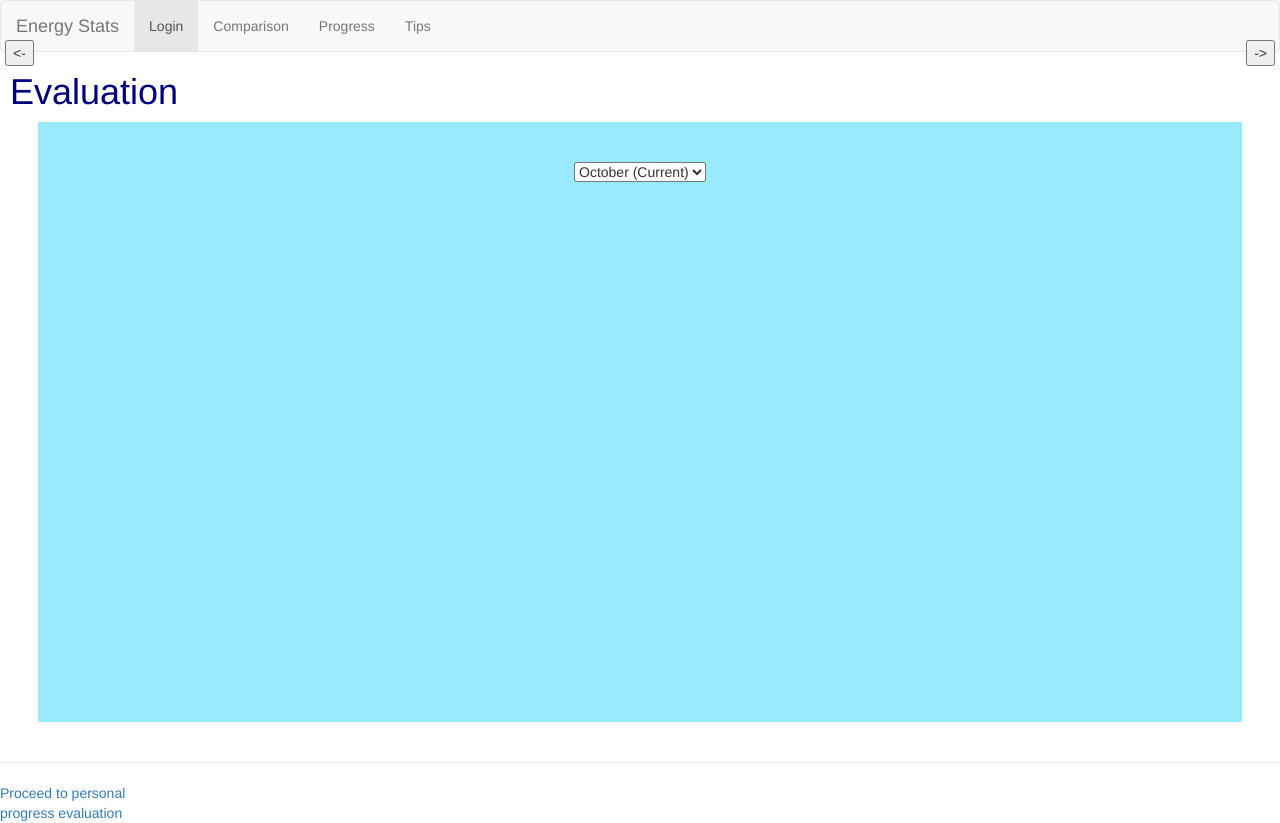
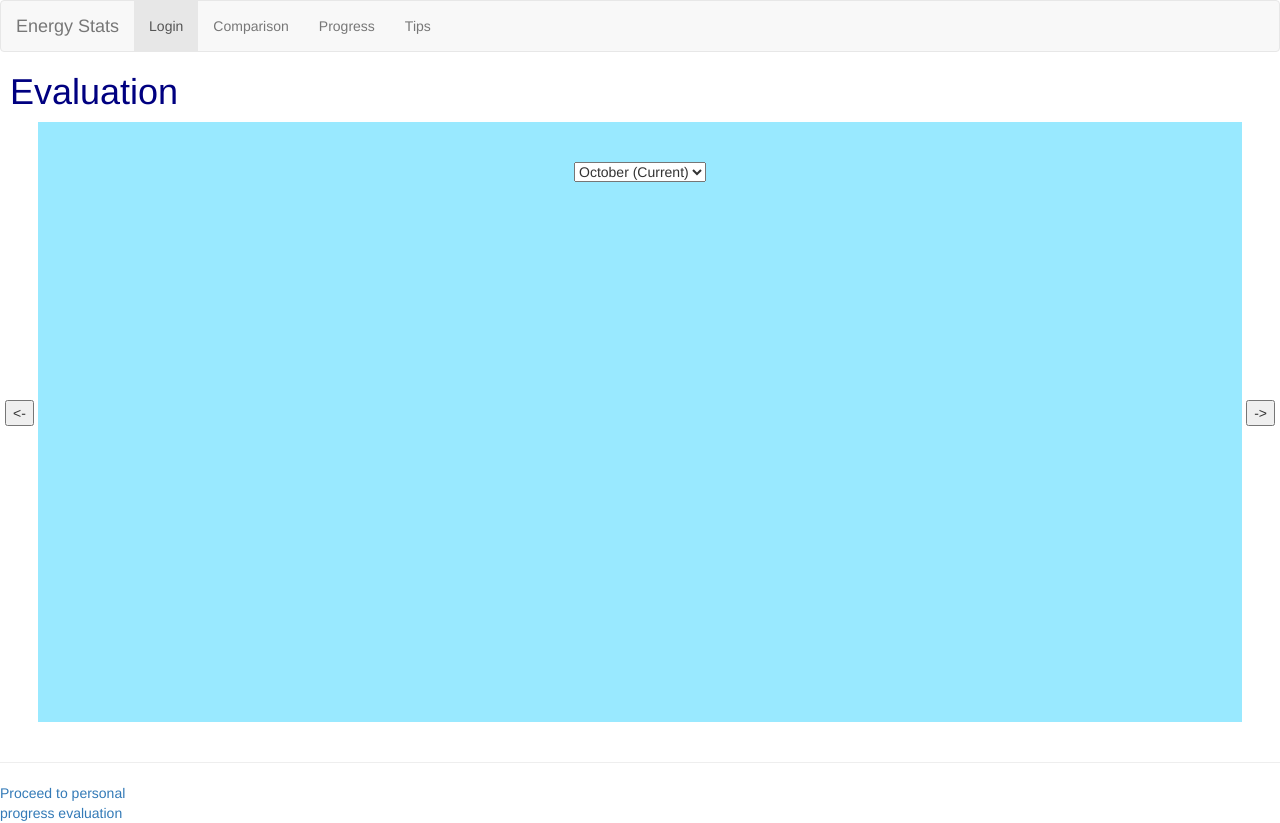
Before and after one commit to vinniechen/energyStats, a website: page src/comparisons.html in a window 1280 px wide. Drawn offline with nearby package versions, Linux system fonts and the light colour scheme.

Commit message:
Did some work on comparisons

```diff
--- a/src/stylesheets/comparisons.css
+++ b/src/stylesheets/comparisons.css
@@ -11,14 +11,14 @@ h1 {
 }
 
 #leftButton {
-    position: absolute;
-    top: 40px;
+    position: fixed;
+    top: 50%;
     left: 5px;
 }
 
 #rightButton {
-    position: absolute;
-    top: 40px;
+    position: fixed;
+    top: 50%;
     right: 5px;
 }
 
```
